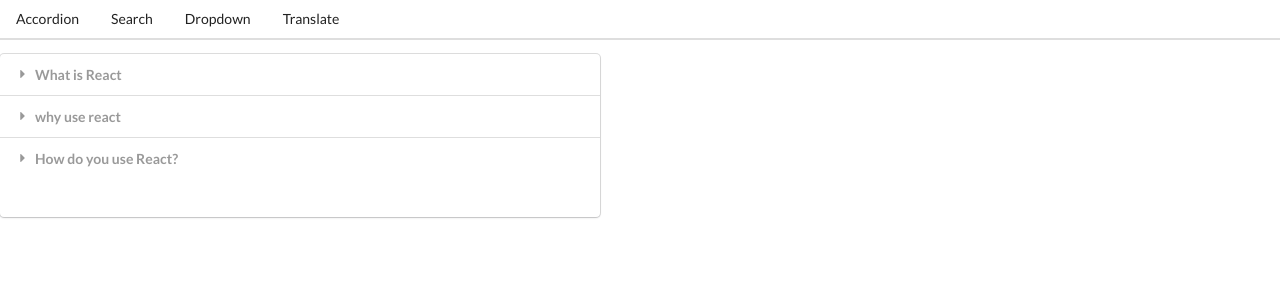
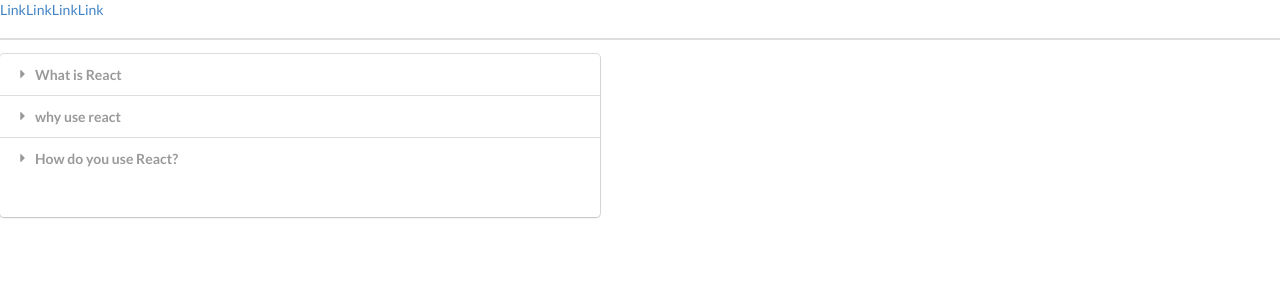
Before and after one commit to saran-23/react-widgets, a React (Create React App) app in the folder widgets/: page / in a window 1280 px wide. Shown: the top 300 px of the page. Built offline with nearby package versions, Linux system fonts and the light colour scheme.

Commit message:
navigatonn link (react)

```diff
--- a/widgets/src/components/Header.js
+++ b/widgets/src/components/Header.js
@@ -1,20 +1,20 @@
 import React from 'react';
-
+import Link from './Link';
 const header = () => {
     return (
         <div className="ui secondary pointing menu">
-            <a href="/" className="item">
+            <Link href="/" className="item">
                 Accordion
-            </a>
-            <a href="/list" className="item">
+            </Link>
+            <Link href="/list" className="item">
                 Search
-            </a>
-            <a href="/dropdown" className="item">
+            </Link>
+            <Link href="/dropdown" className="item">
                 Dropdown
-            </a>
-            <a href="/translate" className="item">
+            </Link>
+            <Link href="/translate" className="item">
                 Translate
-            </a>
+            </Link>
         </div>
 
     );
--- /dev/null
+++ b/widgets/src/components/Link.js
@@ -0,0 +1,11 @@
+import React from 'react';
+
+const Link =() => {
+    return(
+        <div>
+            <a>Link</a>
+        </div>
+    );
+}
+
+export default Link;
--- a/widgets/src/components/Route.js
+++ b/widgets/src/components/Route.js
@@ -1,4 +1,4 @@
-import Accordion from "./Accordion";
+
 
 const Route =({path,children})=> {
 
```
Also changed, not shown: 1 other file (tests, documents, lock files or other folders).
